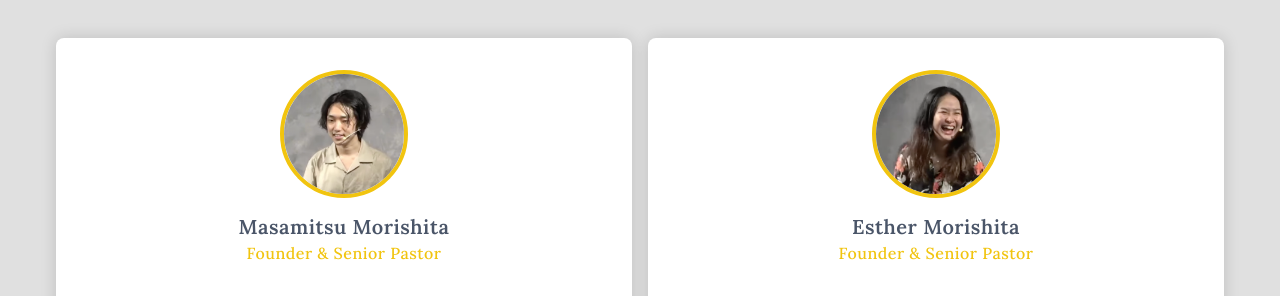
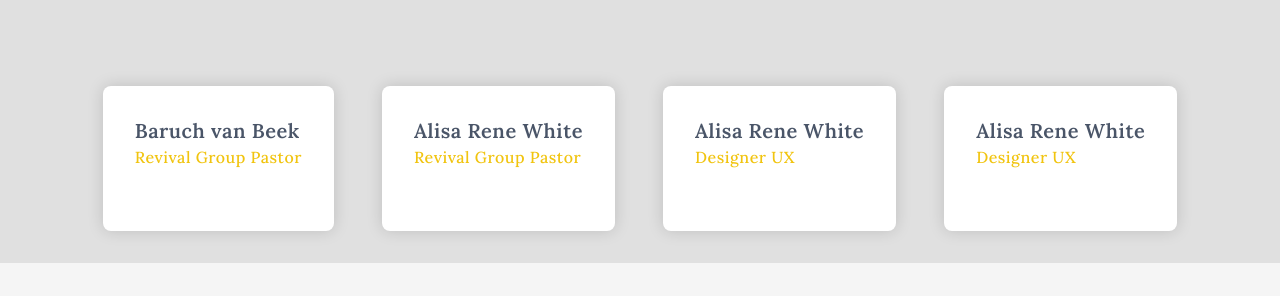
Before and after one commit to ichavesbr/awakening-asia, a Next.js app: page /about in a window 1280 px wide. Shown: the part 585-881 px from the top of the page. Built offline with nearby package versions, Linux system fonts and the light colour scheme.

Commit message:
temporary fixed image error in about page

```diff
--- a/app/about/page.tsx
+++ b/app/about/page.tsx
@@ -1,3 +1,4 @@
+import Image from "next/image"
 import "./page.css"
 
 type Employee = {
@@ -10,24 +11,24 @@ type Employee = {
 }
 
 const employees: Employee[] = [
-  {
-    name: "Masamitsu Morishita",
-    role: "CEO",
-    message:
-      "Born and raised in Tokyo, Japan. After rejecting God for many years, Masamitsu had radical encounters with Jesus in the summer of 2014, then received his calling for the great harvest of the souls in the world including Asia. He also has a passion to equip Christians with the truth, and train them to live and think like Christ.",
-    image: "./senior-pastor-masamitsu.png",
-    instagram: "masamitsumorishita",
-    facebook: "masamitsumorishita",
-  },
-  {
-    name: "Esther Morishita",
-    role: "CEO",
-    message:
-      "Grew up in China, had a radical face to face encounter with Jesus when she was 6 years old. After she spent 5 years in London to study fashion and to work for Burberry, she received God's calling to lead a harvest movement in Asia, Europe and other nations. She also has a big passion in creative ministries to transform the culture of society.",
-    image: "./senior-pastor-esther.png",
-    instagram: "esthermorishita",
-    facebook: "esthermorishita",
-  },
+  // {
+  //   name: "Masamitsu Morishita",
+  //   role: "CEO",
+  //   message:
+  //     "Born and raised in Tokyo, Japan. After rejecting God for many years, Masamitsu had radical encounters with Jesus in the summer of 2014, then received his calling for the great harvest of the souls in the world including Asia. He also has a passion to equip Christians with the truth, and train them to live and think like Christ.",
+  //   image: "./senior-pastor-masamitsu.png",
+  //   instagram: "masamitsumorishita",
+  //   facebook: "masamitsumorishita",
+  // },
+  // {
+  //   name: "Esther Morishita",
+  //   role: "CEO",
+  //   message:
+  //     "Grew up in China, had a radical face to face encounter with Jesus when she was 6 years old. After she spent 5 years in London to study fashion and to work for Burberry, she received God's calling to lead a harvest movement in Asia, Europe and other nations. She also has a big passion in creative ministries to transform the culture of society.",
+  //   image: "./senior-pastor-esther.png",
+  //   instagram: "esthermorishita",
+  //   facebook: "esthermorishita",
+  // },
   {
     name: "Baruch van Beek",
     role: "Revival Group Pastor",
@@ -69,7 +70,7 @@ export default function About() {
             </p>
           </div>
           <div className="about-img">
-            <img src="/about-us.png" alt="about us image" />
+            <Image src="/about-us.png" alt="about us image" height={300} width={400} />
           </div>
         </div>
       </section>
@@ -84,7 +85,7 @@ export default function About() {
                 .filter(employee => employee.role === "CEO")
                 .map((employee, index) => (
                   <div className="card large-card" key={index}>
-                    <img src={employee.image} alt={employee.name} className="team-image" />
+                    <Image src={employee.image} alt={employee.name} className="team-image" height={300} width={400} />
                     <h3 className="team-name">{employee.name}</h3>
                     <p className="team-role">Founder & Senior Pastor</p>
                     {employee.role === "CEO" && employee.message && (
@@ -108,7 +109,7 @@ export default function About() {
                 .filter(employee => employee.role !== "CEO")
                 .map((employee, index) => (
                   <div className="card small-card" key={index}>
-                    <img src={employee.image} alt={employee.name} className="team-image" />
+                    {/* <Image src={employee.image} alt={employee.name} className="team-image" height={300} width={400} /> */}
                     <div className="team-info-small-card">
                       <h3 className="team-name">{employee.name}</h3>
                       <p className="team-role">{employee.role}</p>
@@ -136,7 +137,7 @@ export default function About() {
           <h2 className="team-title">Vision</h2>
           <div className="vision-wrapper">
             <div className="vision-img-wrapper">
-              <img src="/vision.png" alt="vision image" />
+              <Image src="/vision.png" alt="vision image" height={300} width={400} />
             </div>
             <div className="vision-txt">
               <h3>Church Planting in Tokyo</h3>
@@ -157,13 +158,13 @@ export default function About() {
               </p>
             </div>
             <div className="vision-img-wrapper leaders-img">
-              <img src="/leaders.png" alt="vision image" />
+              <Image src="/leaders.png" alt="vision image" height={300} width={400} />
             </div>
           </div>
 
           <div className="vision-wrapper">
             <div className="vision-img-wrapper">
-              <img src="/stadium.png" alt="vision image" />
+              <Image src="/stadium.png" alt="vision image" height={300} width={400} />
             </div>
             <div className="vision-txt">
               <h3>Revival Meeting at the Stadium</h3>
```
Also changed, not shown: public/senior-pastor-masamitsu11.png (renamed from public/senior-pastor-masamitsu.png), 1 other file (tests, documents, lock files or other folders).
